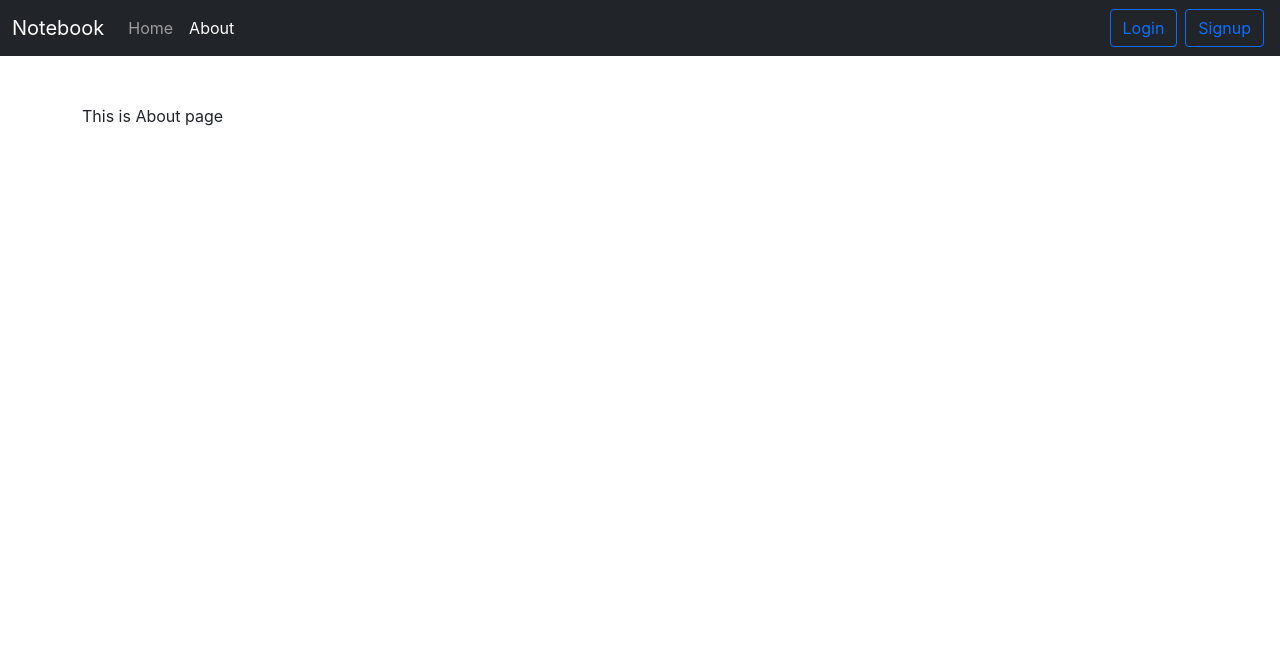
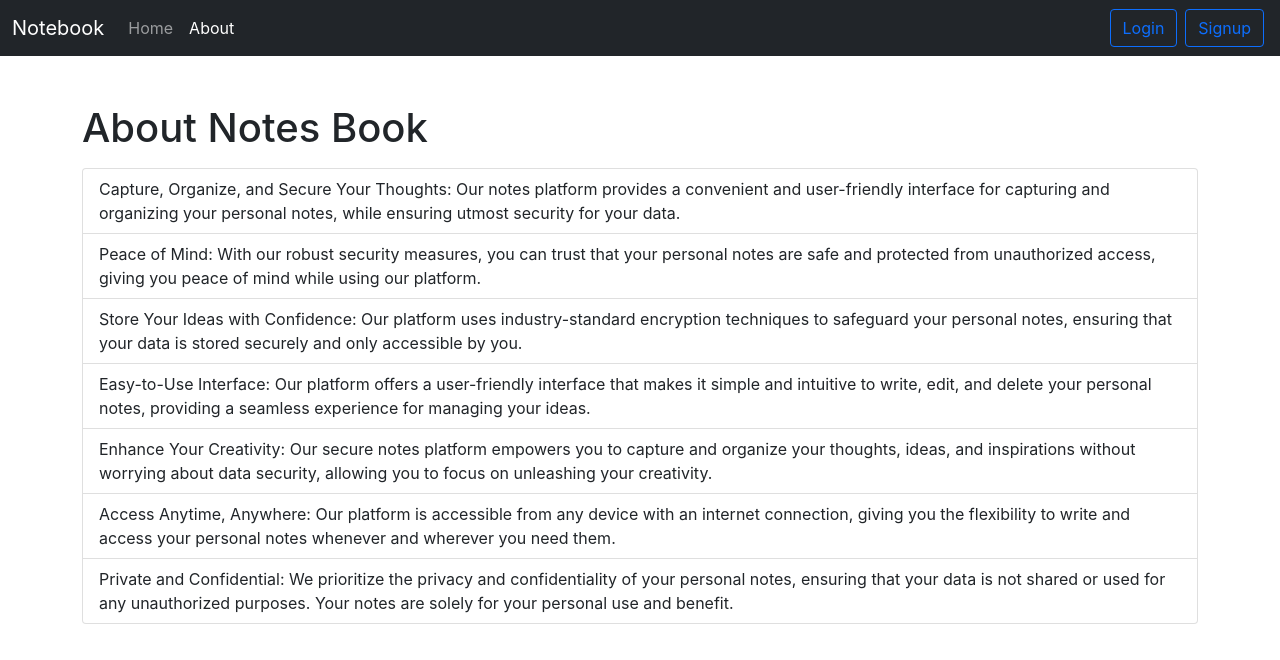
Before and after one commit to YogendraRajpoot/notesfrontend, a React (Create React App) app: page /about in a window 1280 px wide. Shown: the top 660 px of the page. Built offline with nearby package versions, Linux system fonts and the light colour scheme.

Commit message:
Update About.js

```diff
--- a/src/components/About.js
+++ b/src/components/About.js
@@ -1,7 +1,52 @@
 import React from "react";
 
 const About = () => {
-  return <div className="container my-5">This is About page</div>;
+  return (
+    <div className="container my-5">
+      <h1>About Notes Book</h1>
+      <ul class="list-group mt-3">
+        <li class="list-group-item">
+          Capture, Organize, and Secure Your Thoughts: Our notes platform
+          provides a convenient and user-friendly interface for capturing and
+          organizing your personal notes, while ensuring utmost security for
+          your data.
+        </li>
+        <li class="list-group-item">
+          Peace of Mind: With our robust security measures, you can trust that
+          your personal notes are safe and protected from unauthorized access,
+          giving you peace of mind while using our platform.
+        </li>
+        <li class="list-group-item">
+          Store Your Ideas with Confidence: Our platform uses industry-standard
+          encryption techniques to safeguard your personal notes, ensuring that
+          your data is stored securely and only accessible by you.
+        </li>
+        <li class="list-group-item">
+          Easy-to-Use Interface: Our platform offers a user-friendly interface
+          that makes it simple and intuitive to write, edit, and delete your
+          personal notes, providing a seamless experience for managing your
+          ideas.
+        </li>
+        <li class="list-group-item">
+          Enhance Your Creativity: Our secure notes platform empowers you to
+          capture and organize your thoughts, ideas, and inspirations without
+          worrying about data security, allowing you to focus on unleashing your
+          creativity.
+        </li>
+        <li class="list-group-item">
+          Access Anytime, Anywhere: Our platform is accessible from any device
+          with an internet connection, giving you the flexibility to write and
+          access your personal notes whenever and wherever you need them.
+        </li>
+        <li class="list-group-item">
+          Private and Confidential: We prioritize the privacy and
+          confidentiality of your personal notes, ensuring that your data is not
+          shared or used for any unauthorized purposes. Your notes are solely
+          for your personal use and benefit.
+        </li>
+      </ul>
+    </div>
+  );
 };
 
 export default About;
```
